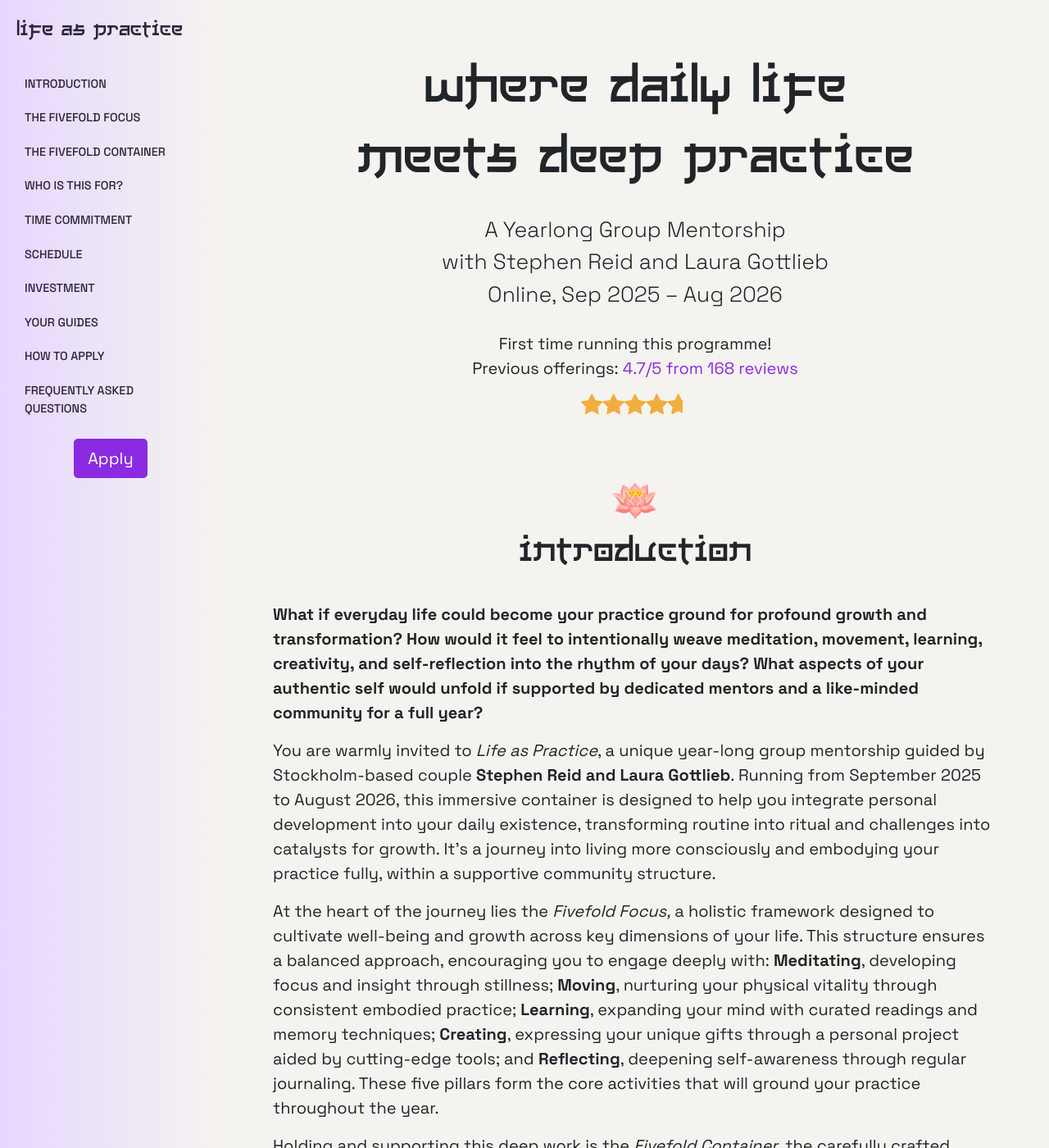
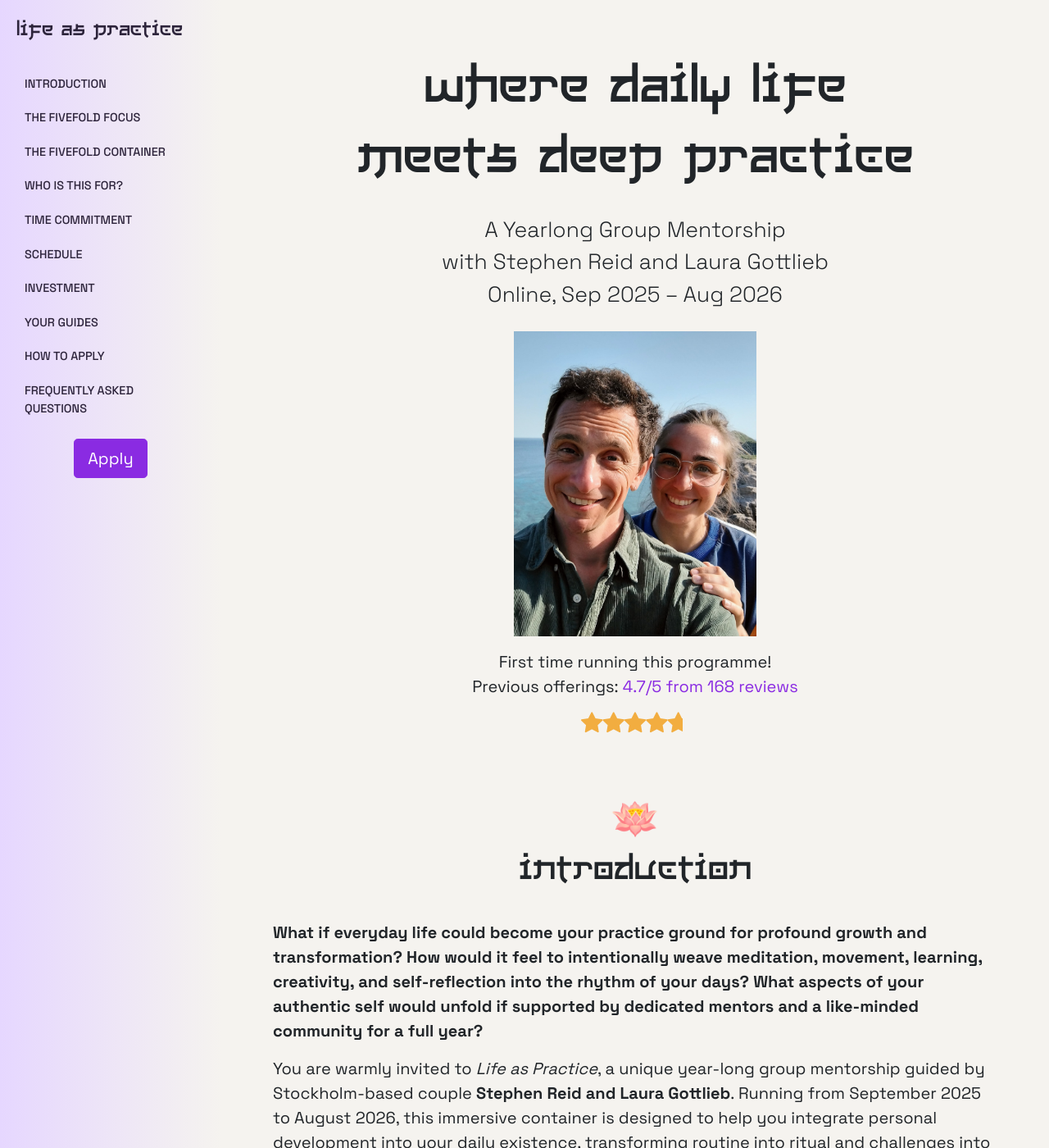
Before and after one commit to stephenreid321/lifeaspractice, a Jekyll site: the page built from index.markdown, in a window 1280 px wide and 1400 px high. Shown: the whole window at 82% size. Built offline with Jekyll 4.4.1, drawn with Linux system fonts in a browser that asks for light colours.

Commit message:
🚚 Move 'us' image to index and update styling
The 'us.jpg' image and its custom CSS were moved from
'_sections/your-guides.md' to 'index.markdown'. This centralizes
the image on the main page. The styling was refactored to use
Bootstrap classes for improved responsiveness and layout.

```diff
--- a/_sections/your-guides.md
+++ b/_sections/your-guides.md
@@ -19,23 +19,4 @@ When I'm not facilitating or researching, you'll likely find me practicing kickb
 Our journey together
 --------------------
 
-<style>
-#us {
-  max-width: 50%; float: right; margin-left: 15px; margin-bottom: 15px; margin-top: 15px
-}
-@media(min-width: 992px) {
-  #us {
-    max-width: 33%;
-  }
-}
-.clearfix::after {
-  content: "";
-  clear: both;
-  display: table;
-}
-</style>
-<img id="us" src="/assets/images/us.jpg">
-
 We (Laura and Stephen) are partners in life as well as in this work, bringing our complementary skills and shared passion for integrative practice to this programme. As experienced facilitators, we've designed Life as Practice as a reflection of our own journey in weaving daily life with deep developmental work. We believe that transformation happens not just in retreat settings but in how we show up every day, and we're excited to accompany you through a full solar cycle as you develop your own integrated approach. We look forward to meeting you and learning together throughout this year of practice!
-
-<div class="clearfix"></div>
--- a/index.markdown
+++ b/index.markdown
@@ -16,6 +16,11 @@ layout: application
       <br />
       Online, Sep 2025 – Aug 2026
     </p>
+    <div class="row justify-content-center">
+    <div class="col-8 col-md-6 col-lg-5">
+      <p><img class="w-100" src="/assets/images/us.jpg"></p>
+    </div>
+    </div>
     <p class="mb-3">
       First time running this programme!
       <br />
```
